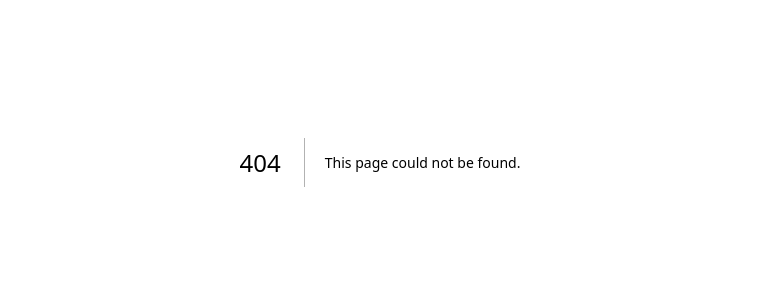
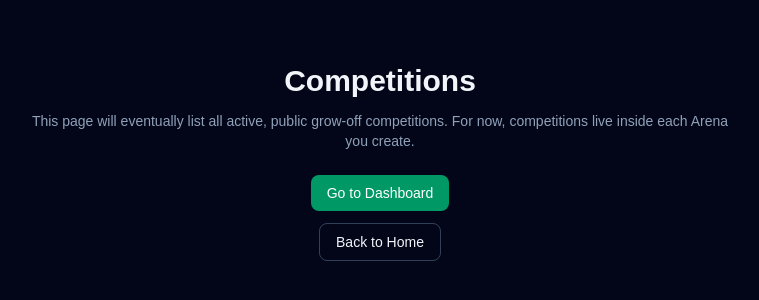
Before and after one commit to Chronic-W-F/grow-off-arena, a Next.js app: page /competitions in a window 1280 px wide. Before the commit this address had no page. Shown: the part 238-538 px from the top of the page, without its empty margins (260-1019 px from the left). Built offline with nearby package versions, Linux system fonts and the light colour scheme.

Commit message:
Create page.tsx

```diff
--- /dev/null
+++ b/app/competitions/page.tsx
@@ -0,0 +1,34 @@
+"use client";
+
+import Link from "next/link";
+
+export default function CompetitionsPage() {
+  return (
+    <main className="min-h-screen bg-slate-950 text-slate-100 flex items-center justify-center">
+      <div className="max-w-3xl w-full px-6 py-10 text-center">
+        <h1 className="text-3xl font-semibold mb-3">Competitions</h1>
+
+        <p className="text-slate-400 text-sm mb-6">
+          This page will eventually list all active, public grow-off competitions.
+          For now, competitions live inside each Arena you create.
+        </p>
+
+        <div className="flex flex-col items-center gap-3">
+          <Link
+            href="/dashboard"
+            className="inline-flex items-center justify-center rounded-lg bg-emerald-600 hover:bg-emerald-700 px-4 py-2 text-sm font-medium text-white transition"
+          >
+            Go to Dashboard
+          </Link>
+
+          <Link
+            href="/"
+            className="inline-flex items-center justify-center rounded-lg border border-slate-700 px-4 py-2 text-sm font-medium hover:border-emerald-400 hover:text-emerald-300 transition"
+          >
+            Back to Home
+          </Link>
+        </div>
+      </div>
+    </main>
+  );
+}
```
